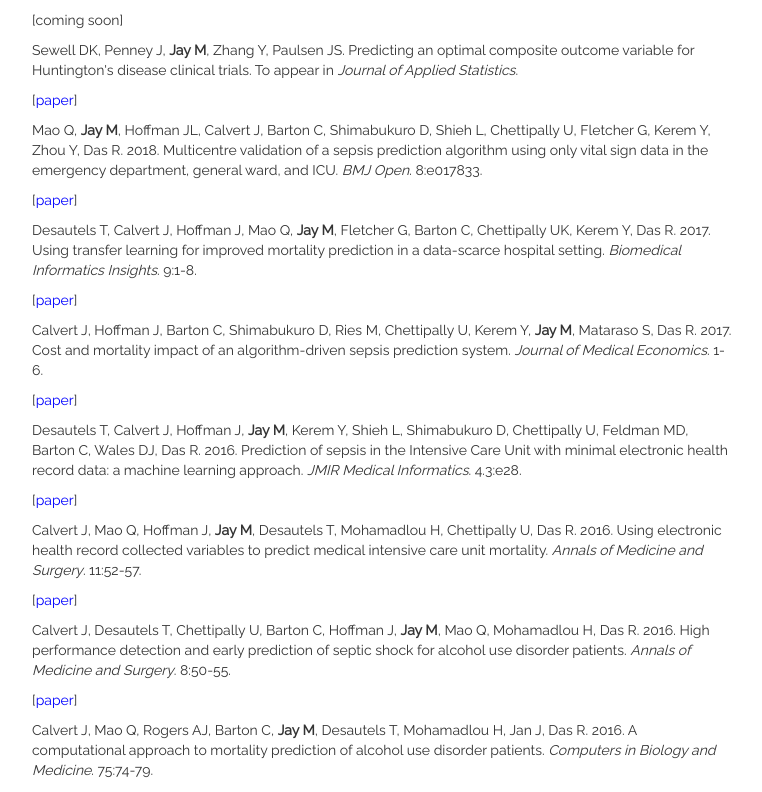
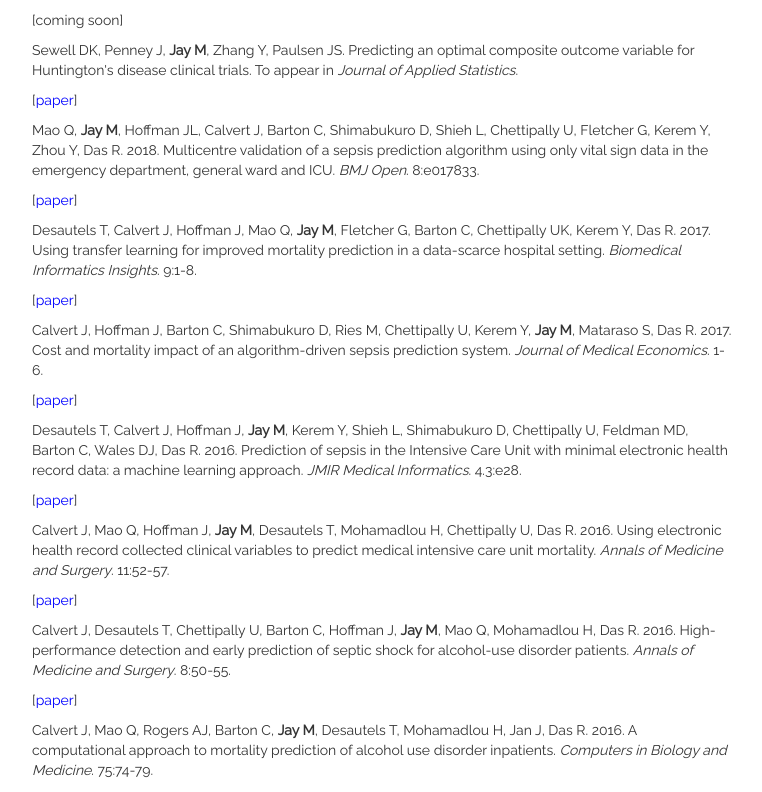
Before and after one commit to melissajay/melissajay.github.io, a plain HTML site: page publications/index.html in a window 1280 px wide. Shown: the part 203-995 px from the top of the page, without its empty margins (258-1020 px from the left). Drawn offline with nearby package versions, Linux system fonts and the light colour scheme; some packages are replaced by stand-ins of ours.

Commit message:
Add updated CV

```diff
--- a/publications/index.html
+++ b/publications/index.html
@@ -144,7 +144,7 @@
 <p>[coming soon]</p>
 <p>Sewell DK, Penney J, <strong>Jay M</strong>, Zhang Y, Paulsen JS. Predicting an optimal composite outcome variable for Huntington's disease clinical trials. To appear in <em>Journal of Applied Statistics</em>.</p>
 <p>[<a href="https://www.tandfonline.com/doi/abs/10.1080/02664763.2020.1759034">paper</a>]</p>
-<p>Mao Q, <strong>Jay M</strong>, Hoffman JL, Calvert J, Barton C, Shimabukuro D, Shieh L, Chettipally U, Fletcher G, Kerem Y, Zhou Y, Das R. 2018. Multicentre validation of a sepsis prediction algorithm using only vital sign data in the emergency department, general ward, and ICU. <em>BMJ Open</em>. 8:e017833.</p>
+<p>Mao Q, <strong>Jay M</strong>, Hoffman JL, Calvert J, Barton C, Shimabukuro D, Shieh L, Chettipally U, Fletcher G, Kerem Y, Zhou Y, Das R. 2018. Multicentre validation of a sepsis prediction algorithm using only vital sign data in the emergency department, general ward and ICU. <em>BMJ Open</em>. 8:e017833.</p>
 <p>[<a href="https://bmjopen.bmj.com/content/bmjopen/8/1/e017833.full.pdf">paper</a>]</p>
 <p>Desautels T, Calvert J, Hoffman J, Mao Q, <strong>Jay M</strong>, Fletcher G, Barton C, Chettipally UK, Kerem Y, Das R. 2017. Using transfer learning for improved mortality prediction in a data-scarce hospital setting. <em>Biomedical Informatics Insights</em>. 9:1-8.</p>
 <p>[<a href="https://www.ncbi.nlm.nih.gov/pmc/articles/PMC5470861/pdf/10.1177_1178222617712994.pdf">paper</a>]</p>
@@ -152,11 +152,11 @@
 <p>[<a href="https://www.tandfonline.com/doi/abs/10.1080/13696998.2017.1307203?journalCode=ijme20">paper</a>]</p>
 <p>Desautels T, Calvert J, Hoffman J, <strong>Jay M</strong>, Kerem Y, Shieh L, Shimabukuro D, Chettipally U, Feldman MD, Barton C, Wales DJ, Das R. 2016. Prediction of sepsis in the Intensive Care Unit with minimal electronic health record data: a machine learning approach. <em>JMIR Medical Informatics</em>. 4.3:e28.</p>
 <p>[<a href="https://medinform.jmir.org/2016/3/e28/PDF">paper</a>]</p>
-<p>Calvert J, Mao Q, Hoffman J, <strong>Jay M</strong>, Desautels T, Mohamadlou H, Chettipally U, Das R. 2016. Using electronic health record collected variables to predict medical intensive care unit mortality. <em>Annals of Medicine and Surgery</em>. 11:52-57.</p>
+<p>Calvert J, Mao Q, Hoffman J, <strong>Jay M</strong>, Desautels T, Mohamadlou H, Chettipally U, Das R. 2016. Using electronic health record collected clinical variables to predict medical intensive care unit mortality. <em>Annals of Medicine and Surgery</em>. 11:52-57.</p>
 <p>[<a href="https://www.ncbi.nlm.nih.gov/pmc/articles/PMC5037117/pdf/main.pdf">paper</a>]</p>
-<p>Calvert J, Desautels T, Chettipally U, Barton C, Hoffman J, <strong>Jay M</strong>, Mao Q, Mohamadlou H, Das R. 2016. High performance detection and early prediction of septic shock for alcohol use disorder patients. <em>Annals of Medicine and Surgery</em>. 8:50-55.</p>
+<p>Calvert J, Desautels T, Chettipally U, Barton C, Hoffman J, <strong>Jay M</strong>, Mao Q, Mohamadlou H, Das R. 2016. High-performance detection and early prediction of septic shock for alcohol-use disorder patients. <em>Annals of Medicine and Surgery</em>. 8:50-55.</p>
 <p>[<a href="https://www.sciencedirect.com/science/article/pii/S2049080116300413?via%3Dihub">paper</a>]</p>
-<p>Calvert J, Mao Q, Rogers AJ, Barton C, <strong>Jay M</strong>, Desautels T, Mohamadlou H, Jan J, Das R. 2016. A computational approach to mortality prediction of alcohol use disorder patients. <em>Computers in Biology and Medicine</em>. 75:74-79.</p>
+<p>Calvert J, Mao Q, Rogers AJ, Barton C, <strong>Jay M</strong>, Desautels T, Mohamadlou H, Jan J, Das R. 2016. A computational approach to mortality prediction of alcohol use disorder inpatients. <em>Computers in Biology and Medicine</em>. 75:74-79.</p>
 <p>[<a href="https://www.sciencedirect.com/science/article/abs/pii/S0010482516301305?via%3Dihub">paper</a>]</p>
 <p>Calvert JS, Price DA, Chettipally U, Barton CW, Feldman MD, Hoffman JL, <strong>Jay M</strong>, Das R. 2016. A computational approach to early sepsis detection. <em>Computers in Biology and Medicine</em>. 74:69-73.</p>
 <p>[<a href="https://www.sciencedirect.com/science/article/abs/pii/S0010482516301123?via%3Dihub">paper</a>]</p>
```
Also changed, not shown: 1 other file.
